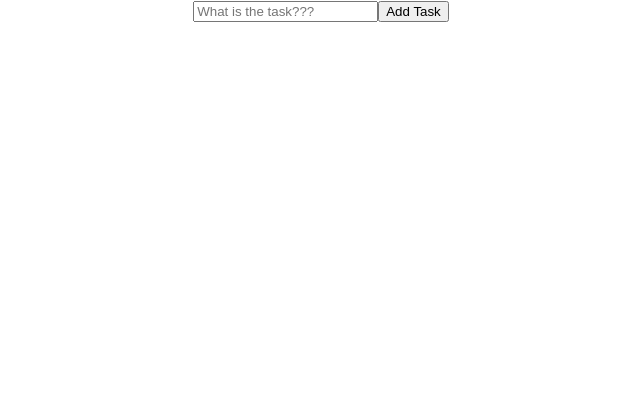
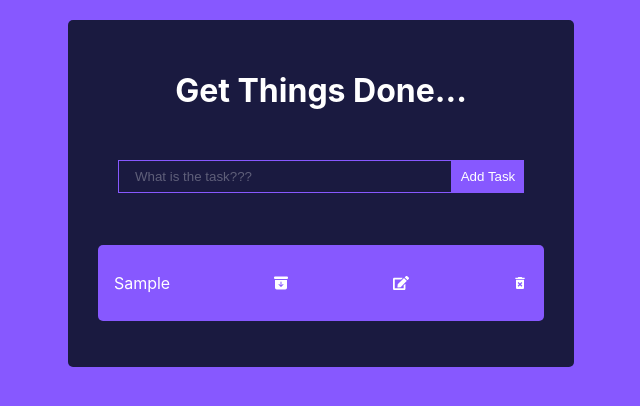
Before and after one commit to rincemathew/To-Do-List, a React (Create React App) app: page / in a window 1280 px wide. Both pictures are taken after typing "Sample" into the empty fields and a click on the button "Add Task". Shown: the top 406 px of the page, without its empty margins (319-959 px from the left). Built offline with nearby package versions, Linux system fonts and the light colour scheme.

Commit message:
coding completed

```diff
--- a/package.json
+++ b/package.json
@@ -8,6 +8,7 @@
     "@testing-library/user-event": "^13.5.0",
     "react": "^18.2.0",
     "react-dom": "^18.2.0",
+    "react-icons": "^4.12.0",
     "react-scripts": "5.0.1",
     "web-vitals": "^2.1.4"
   },
--- a/src/App.js
+++ b/src/App.js
@@ -1,5 +1,5 @@
-import logo from './logo.svg';
 import './App.css';
+// import '../style.css';
 import { TodoWrapper } from './components.js/TodoWrapper';
 
 function App() {
--- a/src/components.js/EditTodo.js
+++ b/src/components.js/EditTodo.js
@@ -1,7 +1,19 @@
-import React from 'react'
+import React,{useState} from 'react'
+import '../style.css';
 
-export const EditTodo = () => {
+
+export const EditTodo = ({editTodolist, task}) => {
+    const [value, setValue] = useState(task.task)
+    const handleSubmit = e => {
+      e.preventDefault()
+      editTodolist(value, task.id)
+      setValue("")
+    }
   return (
-    <div>EditTodo</div>
+    <form className='todoForm' onSubmit={handleSubmit}>
+        <input type='text' className='todo-input' placeholder='Update Task'
+        value={value} onChange={(e)=>setValue(e.target.value)}></input>
+        <button type='submit' className='todo-btn'>Update Task</button>
+    </form>
   )
 }
--- a/src/components.js/ToDo.js
+++ b/src/components.js/ToDo.js
@@ -1,7 +1,19 @@
 import React from 'react'
+import '../style.css';
+import { MdDeleteForever } from "react-icons/md";
+import { IoArchive } from "react-icons/io5";
+import { FaEdit } from "react-icons/fa";
 
-export const ToDo = () => {
+
+
+
+export const ToDo = ({task, toggleComplete,editTodo, deleteTodo}) => {
   return (
-    <div>ToDo</div>
+    <div className='todo'>
+    <p className={`${task.completed?'completed':""}`}>{task.task}</p>
+    <IoArchive onClick={()=>toggleComplete(task.id)}/>
+    <FaEdit onClick={()=>editTodo(task.id)}/>
+    <MdDeleteForever onClick={()=>deleteTodo(task.id)}/>
+    </div>
   )
 }
--- a/src/components.js/TodoForm.js
+++ b/src/components.js/TodoForm.js
@@ -1,4 +1,6 @@
 import React, {useState} from 'react'
+import '../style.css';
+
 
 export const TodoForm = ({addTodo}) => {
     const [value, setValue] = useState("")
--- a/src/components.js/TodoWrapper.js
+++ b/src/components.js/TodoWrapper.js
@@ -1,17 +1,53 @@
 import React, {useState} from 'react'
 import { TodoForm } from './TodoForm'
+import { ToDo } from './ToDo'
+import { EditTodo } from './EditTodo'
+import '../style.css';
+
 
 export const TodoWrapper = () => {
   const [todos,setTodos] = useState([])
 
   const addTodo = todo => {
-    setTodos([...todos,{id:Date.now(),task:todo,
-    completed:false,isEdited:false}])
+    setTodos([{id:Date.now(),task:todo,
+    completed:false,isEditing:false},...todos])
     console.log(todos)
   }
+
+  const toggleComplete = id => {
+    setTodos(todos.map(todo => todo.id === id ? {
+      ...todo, completed:!todo.completed}:todo))
+  }
+
+  const deleteTodo = id => {
+    setTodos(todos.filter( todo => todo.id !== id))
+  }
+
+  const editTodo = id => {
+    setTodos(todos.map(todo => todo.id === id ? {
+      ...todo, isEditing:!todo.isEditing}:todo))
+  }
+
+  const editTask = (task, id) => {
+    setTodos(todos.map(todo => todo.id === id ? {
+      ...todo, task, isEditing: !todo.isEditing}:todo
+    ))
+  }
+
   return (
-    <div className='todo-wrapper'>
-    <TodoForm addTodo={addTodo}></TodoForm>
+    <div className="todo-wrapper">
+      <h1>Get Things Done...</h1>
+      <TodoForm addTodo={addTodo}></TodoForm>
+      {todos.map((todo, index) => (
+        todo.isEditing ? (
+          <EditTodo editTodolist={editTask} task={todo}></EditTodo>
+        ):(
+          <ToDo task={todo} key={index}
+        toggleComplete ={toggleComplete}
+        deleteTodo ={deleteTodo}
+        editTodo ={editTodo}></ToDo>
+        )
+      ))}
     </div>
-  )
+  );
 }
--- /dev/null
+++ b/src/style.css
@@ -0,0 +1,73 @@
+body {
+    background-color: #8758ff;
+    color: white;
+    display: flex;
+    justify-content: center;
+}
+
+.todo-wrapper {
+    background-color: #1A1A40;
+    width: fit-content;
+    padding: 30px;
+    margin-top: 20px;
+    border-radius: 5px;
+}
+
+/*
+.todo {
+    display: flex;
+    justify-content: center;
+    align-items: center;
+}
+   */
+.todo-input {
+    outline: none;
+    background: none;
+    border: 1px solid #8758ff;
+    padding: 0.5rem 1rem;
+    margin-top: 1rem;
+    margin-bottom: 2rem;
+    width: 300px;
+    color: #fff;
+}
+
+.todo-input::placeholder {
+    color: #ffffff4d;
+}
+
+.todo-btn {
+    background: #8758ff;
+    color: #fff;
+    border: none;
+    padding: 0.55rem;
+    cursor: pointer;
+}
+
+.todo {
+    display: flex;
+    justify-content: space-between;
+    align-items: center;
+    background: #8758ff;
+    color: #fff;
+    padding: 0.75rem 1rem;
+    border-radius: 5px;
+    margin-bottom: 1rem;
+}
+
+
+.todoForm {
+    padding: 12px 20px;
+    margin: 8px 0;
+    box-sizing: border-box;
+}
+
+.incompleted {
+    color: #fff;
+    cursor: pointer;
+}
+
+.completed {
+    color: #c5aeff;
+    text-decoration: line-through;
+    cursor: pointer;
+}
```
Also changed, not shown: 1 other file (tests, documents, lock files or other folders).
